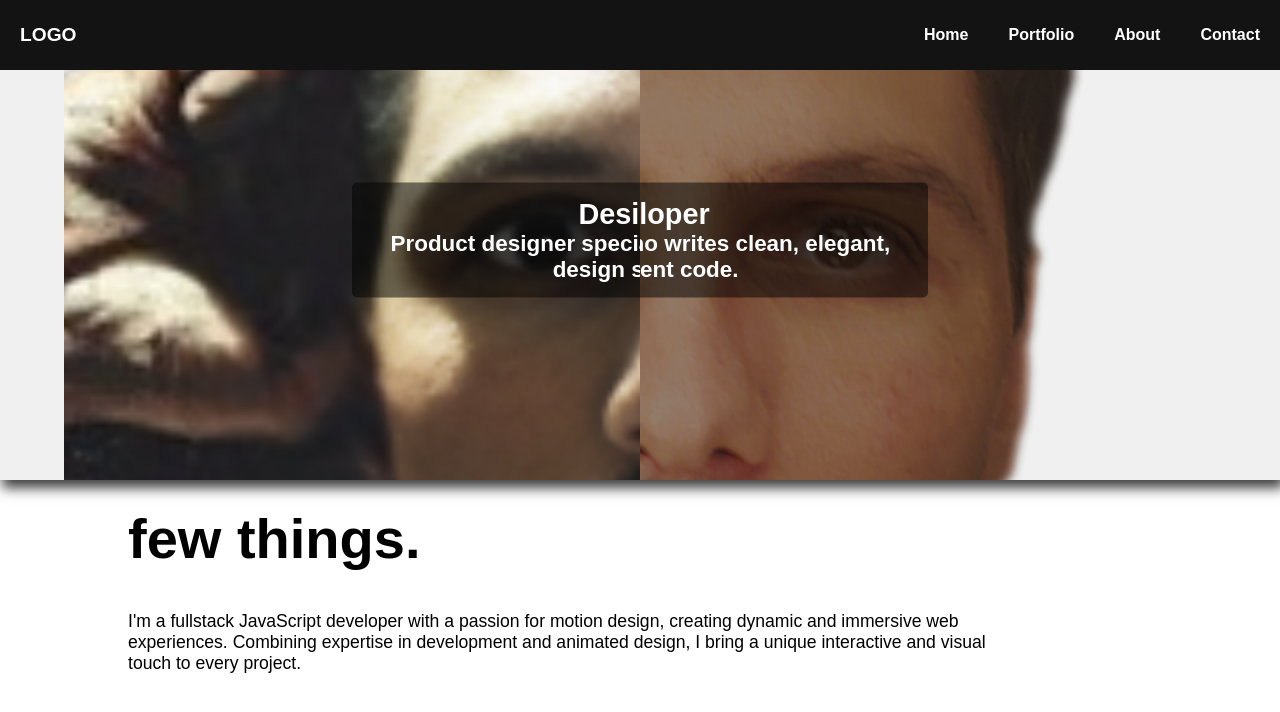
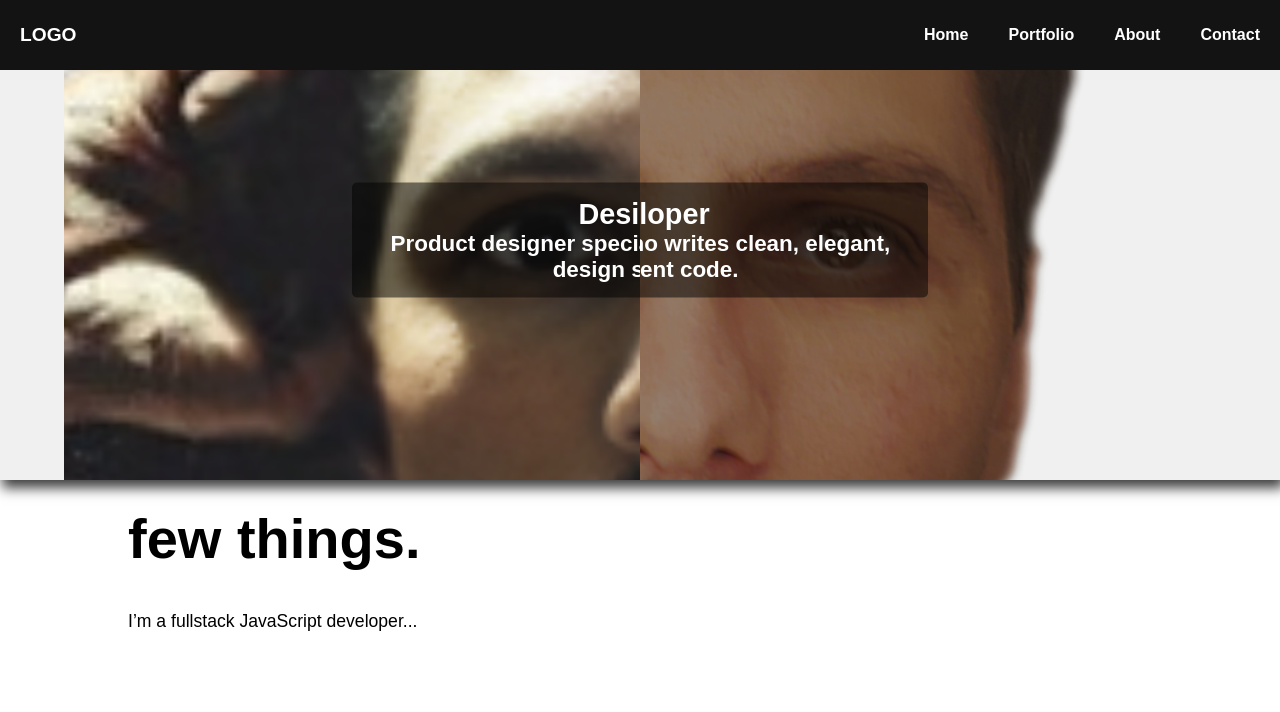
Before and after one commit to Bruno-Delourme/PORTFOLIO_V02, a React (Vite) app: page / in a window 1280 px wide. Shown: the top 712 px of the page. Built offline with nearby package versions, Linux system fonts and the light colour scheme.

Commit message:
add &apos

```diff
--- a/src/components/Home/Home.jsx
+++ b/src/components/Home/Home.jsx
@@ -69,7 +69,7 @@ const Home = () => {
 
           {/* Texte de la section */}
           <h1 className='fewLinesTitle'>few things.</h1>
-          <div className='line'>I'm a fullstack JavaScript developer with a passion for motion design, creating dynamic and immersive web experiences. Combining expertise in development and animated design, I bring a unique interactive and visual touch to every project.</div>
+          <div className='line'>I&rsquo;m a fullstack JavaScript developer...</div>
         </section>
       </>
     );
```
